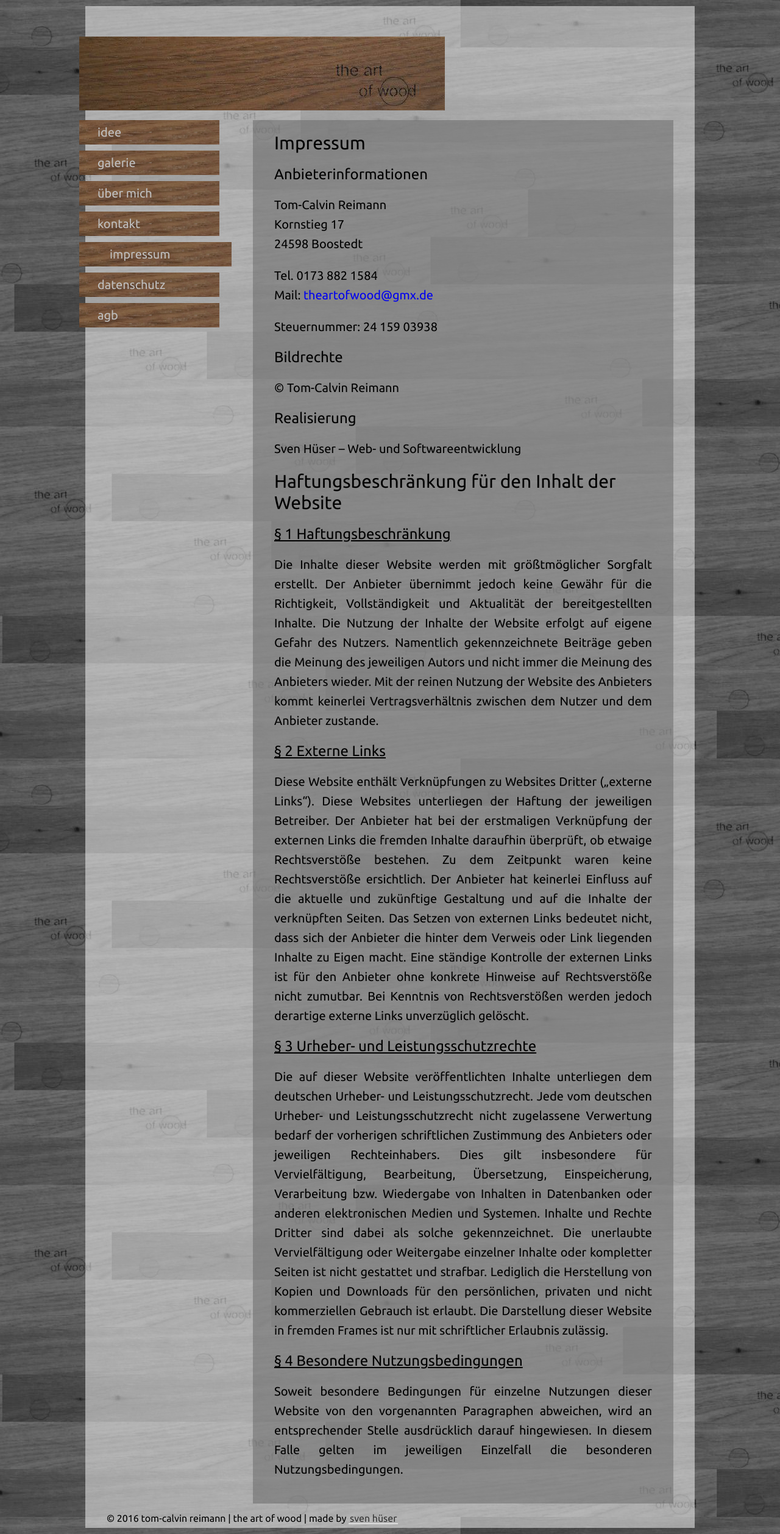
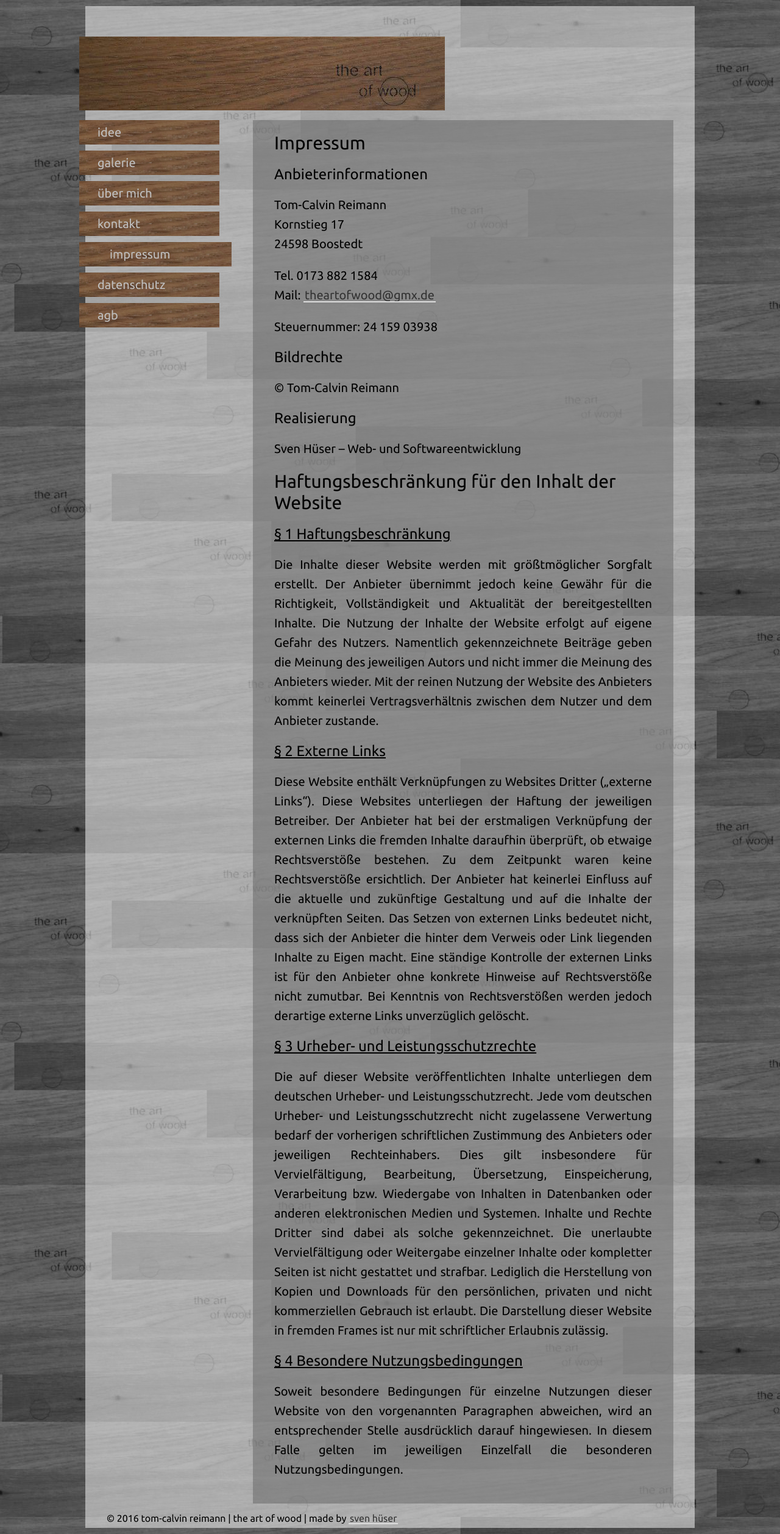
Before and after one commit to theartofwood/theartofwood.github.io, a Jekyll site: the page built from impressum.md, in a window 1280 px wide. Shown: the whole page at 61% size. Built offline with Jekyll 4.4.1, drawn with Linux system fonts in a browser that asks for light colours; nearby versions of some CDN libraries.

```diff
--- a/impressum.md
+++ b/impressum.md
@@ -12,7 +12,7 @@ Kornstieg 17
 24598 Boostedt
 
 Tel. 0173 882 1584
-Mail: [theartofwood@gmx.de](mailto:theartofwood@gmx.de){: effect}
+Mail: [theartofwood@gmx.de](mailto:theartofwood@gmx.de){: .effect}
 
 Steuernummer: 24 159 03938
 
```
